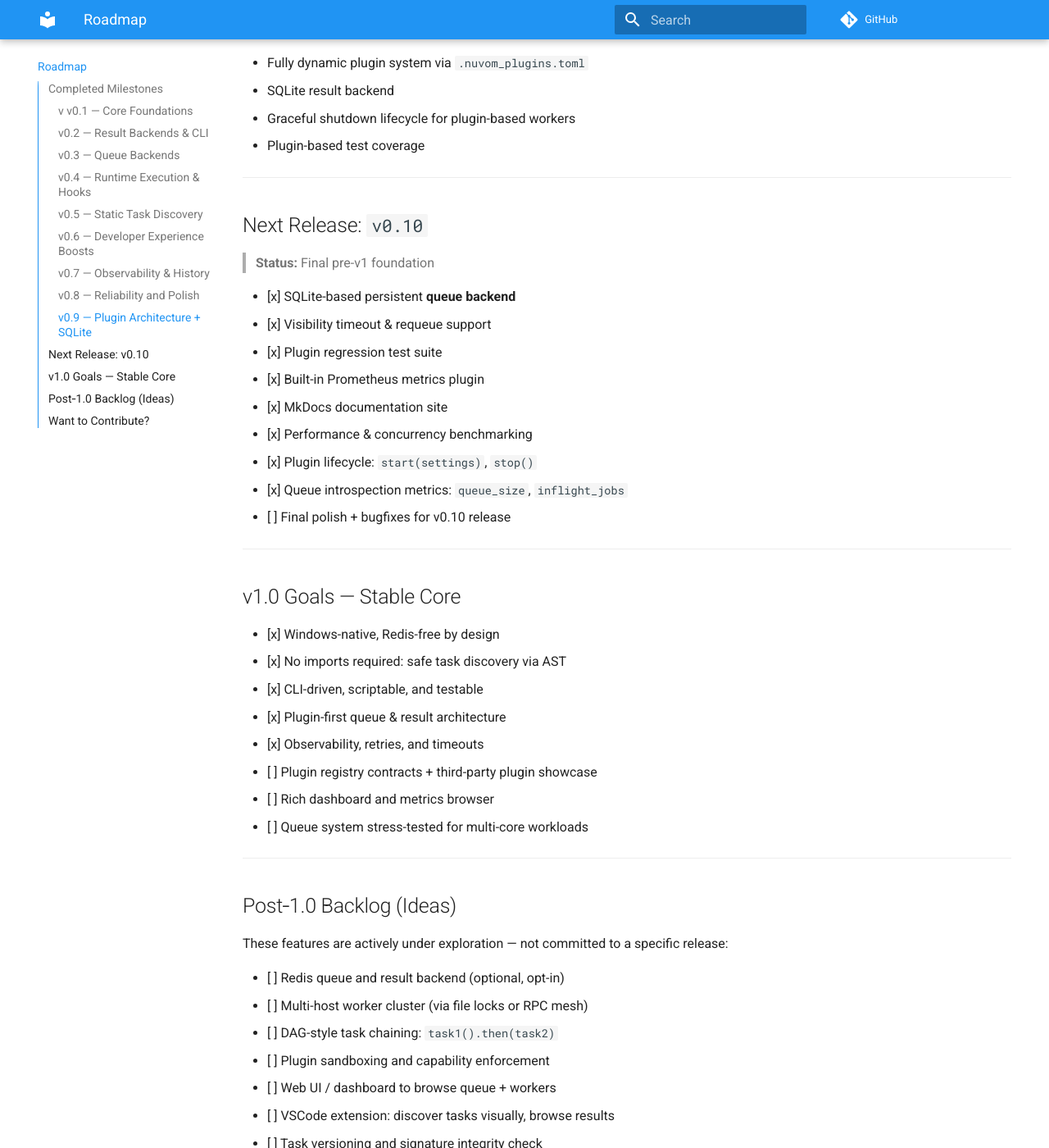
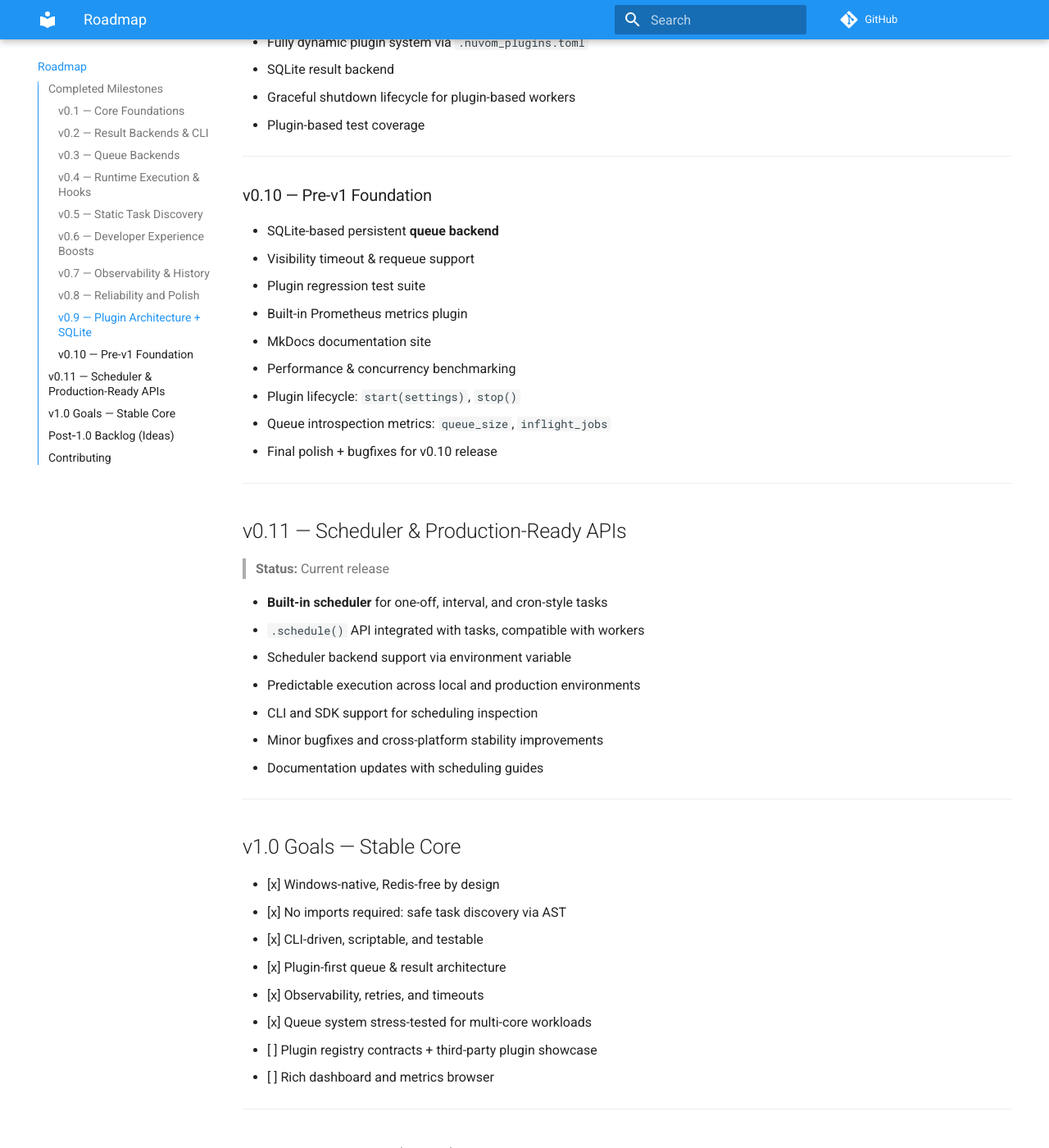
Before and after one commit to nahom-zewdu/Nuvom, an MkDocs documentation site: the page built from docs/roadmap.md, in a window 1280 px wide and 1400 px high, scrolled down 2078 px. Shown: the whole window at 82% size. Built offline with MkDocs 1.6.1 and Material for MkDocs 9.7.7, drawn with Linux system fonts in a browser that asks for light colours; comment, search, counter and statistics services are not loaded; some of the changed text lies outside the part shown.

Commit message:
doc: add v0.11 version to raodmap documentation

```diff
--- a/docs/roadmap.md
+++ b/docs/roadmap.md
@@ -2,112 +2,124 @@
 
 This document outlines Nuvom’s development milestones, from initial prototype to the current release, and what’s ahead for v1.0 and beyond.
 
-Nuvom is built to be a **developer-first**, **plugin-friendly**, and **Redis-free** task execution engine. We’re designing for real-world problems across local development, production, and Windows environments — with **predictability**, **extensibility**, and **intuitiveness** at the core.
+Nuvom is built to be a **developer-first**, **plugin-friendly**, and **predictable** task execution engine. We’re designing for real-world problems across local development, production, and Windows environments — with **clarity**, **extensibility**, and **reliability** at the core.
 
 ---
 
 ## Completed Milestones
 
-### v v0.1 — Core Foundations
+### v0.1 — Core Foundations
 
-- Basic `@task()` decorator with `.delay()`
-- In-memory queue and worker threads
-- Functional CLI: `nuvom runworker`, `nuvom list tasks`
+* Basic `@task()` decorator with `.delay()`
+* In-memory queue and worker threads
+* Functional CLI: `nuvom runworker`, `nuvom list tasks`
 
 ---
 
 ### v0.2 — Result Backends & CLI
 
-- Pluggable result backend interface
-- File-based result store
-- Full CLI inspection commands
+* Pluggable result backend interface
+* File-based result store
+* Full CLI inspection commands
 
 ---
 
 ### v0.3 — Queue Backends
 
-- File-based persistent job queue
-- Msgpack serialization for jobs
-- `.corrupt` quarantine for bad jobs
+* File-based persistent job queue
+* Msgpack serialization for jobs
+* `.corrupt` quarantine for bad jobs
 
 ---
 
 ### v0.4 — Runtime Execution & Hooks
 
-- `ExecutionEngine` abstraction
-- Timeout and retries
-- Lifecycle hooks: `before_job`, `after_job`, `on_error`
+* `ExecutionEngine` abstraction
+* Timeout and retries
+* Lifecycle hooks: `before_job`, `after_job`, `on_error`
 
 ---
 
 ### v0.5 — Static Task Discovery
 
-- AST-powered task detection
-- `.nuvomignore` support
-- Manifest system for caching task metadata
+* AST-powered task detection
+* `.nuvomignore` support
+* Manifest system for caching task metadata
 
 ---
 
 ### v0.6 — Developer Experience Boosts
 
-- Dev mode (`--dev`) for hot task reloading
-- Manifest diffing and CLI-rich task listings
-- Structured logs and tracebacks via `rich`
+* Dev mode (`--dev`) for hot task reloading
+* Manifest diffing and CLI-rich task listings
+* Structured logs and tracebacks via `rich`
 
 ---
 
 ### v0.7 — Observability & History
 
-- Tracebacks for all jobs
-- Full CLI metadata inspection
-- Historical job browsing
+* Tracebacks for all jobs
+* Full CLI metadata inspection
+* Historical job browsing
 
 ---
 
 ### v0.8 — Reliability and Polish
 
-- Retry-on-failure system
-- Timeout policy: `retry`, `fail`, `ignore`
-- SDK retry tools
-- Job attempt metadata and diagnostics
+* Retry-on-failure system
+* Timeout policy: `retry`, `fail`, `ignore`
+* SDK retry tools
+* Job attempt metadata and diagnostics
 
 ---
 
 ### v0.9 — Plugin Architecture + SQLite
 
-- Fully dynamic plugin system via `.nuvom_plugins.toml`
-- SQLite result backend
-- Graceful shutdown lifecycle for plugin-based workers
-- Plugin-based test coverage
+* Fully dynamic plugin system via `.nuvom_plugins.toml`
+* SQLite result backend
+* Graceful shutdown lifecycle for plugin-based workers
+* Plugin-based test coverage
 
 ---
 
-## Next Release: `v0.10`
+### v0.10 — Pre-v1 Foundation
 
-> **Status:** Final pre-v1 foundation
+* SQLite-based persistent **queue backend**
+* Visibility timeout & requeue support
+* Plugin regression test suite
+* Built-in Prometheus metrics plugin
+* MkDocs documentation site
+* Performance & concurrency benchmarking
+* Plugin lifecycle: `start(settings)`, `stop()`
+* Queue introspection metrics: `queue_size`, `inflight_jobs`
+* Final polish + bugfixes for v0.10 release
 
-- [x] SQLite-based persistent **queue backend**
-- [x] Visibility timeout & requeue support
-- [x] Plugin regression test suite
-- [x] Built-in Prometheus metrics plugin
-- [x] MkDocs documentation site
-- [x] Performance & concurrency benchmarking
-- [x] Plugin lifecycle: `start(settings)`, `stop()`
-- [x] Queue introspection metrics: `queue_size`, `inflight_jobs`
-- [ ] Final polish + bugfixes for v0.10 release
+---
+
+## v0.11 — Scheduler & Production-Ready APIs
+
+> **Status:** Current release
+
+* **Built-in scheduler** for one-off, interval, and cron-style tasks
+* `.schedule()` API integrated with tasks, compatible with workers
+* Scheduler backend support via environment variable
+* Predictable execution across local and production environments
+* CLI and SDK support for scheduling inspection
+* Minor bugfixes and cross-platform stability improvements
+* Documentation updates with scheduling guides
 
 ---
 
 ## v1.0 Goals — Stable Core
 
-- [x] Windows-native, Redis-free by design
-- [x] No imports required: safe task discovery via AST
-- [x] CLI-driven, scriptable, and testable
-- [x] Plugin-first queue & result architecture
-- [x] Observability, retries, and timeouts
-- [ ] Plugin registry contracts + third-party plugin showcase
-- [ ] Rich dashboard and metrics browser
-- [ ] Queue system stress-tested for multi-core workloads
+* [x] Windows-native, Redis-free by design
+* [x] No imports required: safe task discovery via AST
+* [x] CLI-driven, scriptable, and testable
+* [x] Plugin-first queue & result architecture
+* [x] Observability, retries, and timeouts
+* [x] Queue system stress-tested for multi-core workloads
+* [ ] Plugin registry contracts + third-party plugin showcase
+* [ ] Rich dashboard and metrics browser
 
 ---
 
@@ -115,24 +127,26 @@ Nuvom is built to be a **developer-first**, **plugin-friendly**, and **Redis-fre
 
 These features are actively under exploration — not committed to a specific release:
 
-- [ ] Redis queue and result backend (optional, opt-in)
-- [ ] Multi-host worker cluster (via file locks or RPC mesh)
-- [ ] DAG-style task chaining: `task1().then(task2)`
-- [ ] Plugin sandboxing and capability enforcement
-- [ ] Web UI / dashboard to browse queue + workers
-- [ ] VSCode extension: discover tasks visually, browse results
-- [ ] Task versioning and signature integrity check
-- [ ] Offline `.nuvom_tasks.json` static task export (zero-import bootstrap)
+* [ ] Redis queue and result backend (optional, opt-in)
+* [ ] Multi-host worker cluster (via file locks or RPC mesh)
+* [ ] DAG-style task chaining: `task1().then(task2)`
+* [ ] Plugin sandboxing and capability enforcement
+* [ ] Web UI / dashboard to browse queue + workers
+* [ ] VSCode extension: discover tasks visually, browse results
+* [ ] Task versioning and signature integrity check
+* [ ] Offline `.nuvom_tasks.json` static task export (zero-import bootstrap)
 
 ---
 
-## Want to Contribute?
+## Contributing
 
 The roadmap is shaped by real-world problems. Open an issue or discussion if:
 
-- You need support for a custom backend
-- You’re building a dashboard or monitoring tool
-- You’re using Nuvom at scale and hitting edge cases
-- You want to build your own plugin or backend
+* You need support for a custom backend
+* You’re building a dashboard or monitoring tool
+* You’re using Nuvom at scale and hitting edge cases
+* You want to build your own plugin or backend
 
-Let’s build something lean, sharp, and powerful — together.
+Let’s build something lean, sharp, and predictable — together.
+
+---
```
